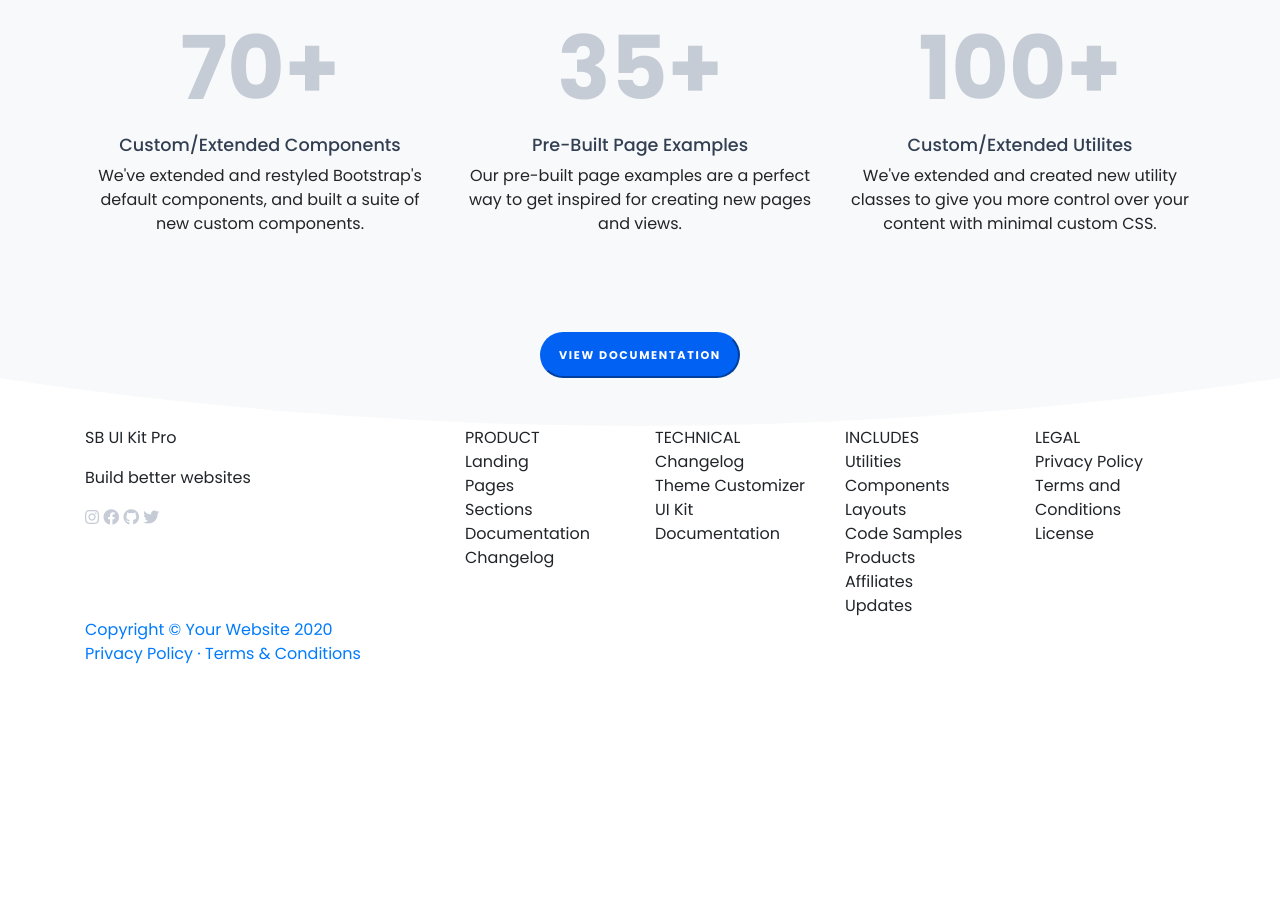
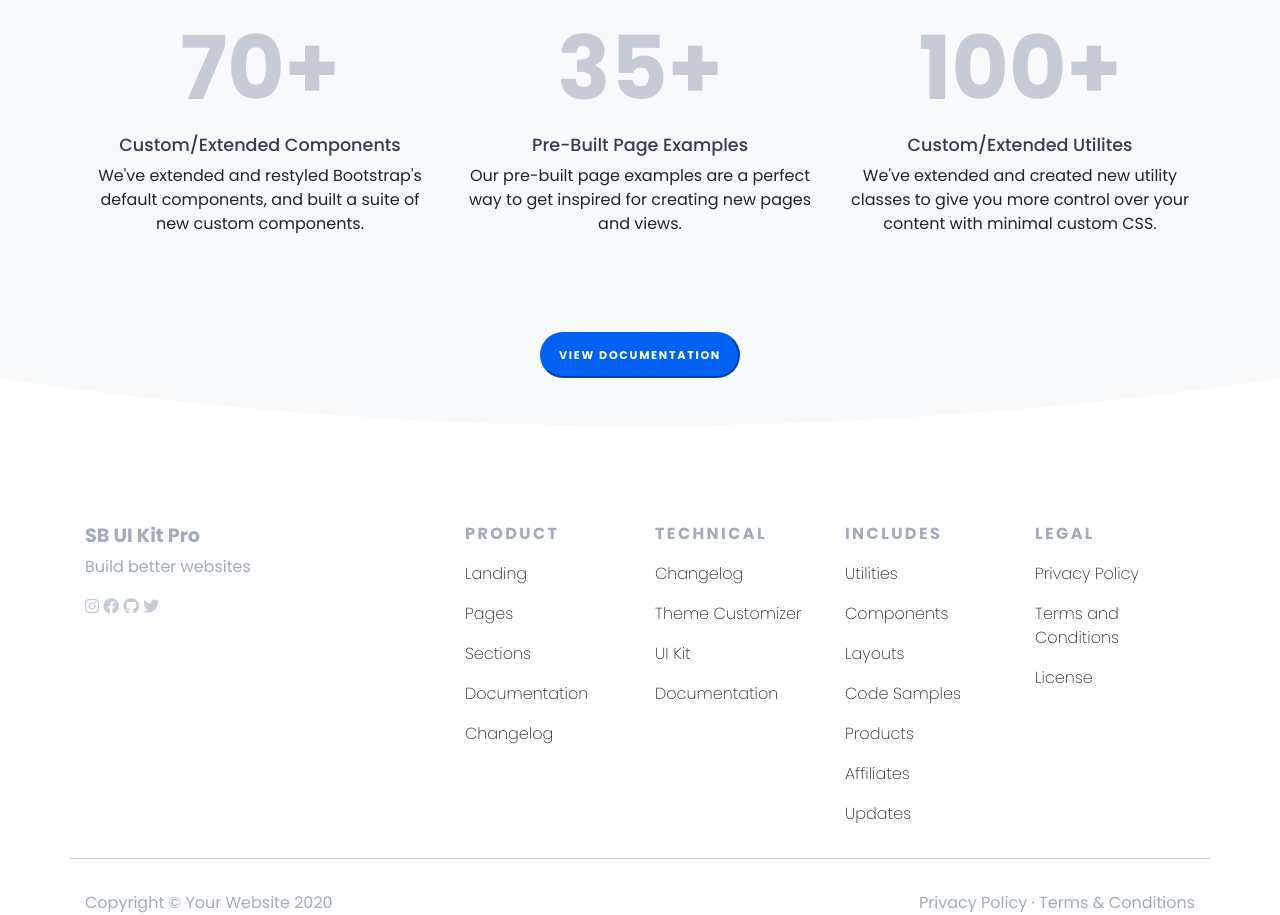
Before and after one commit to macielgaleano/HackAcademy, a plain HTML site: page Ejercicios/index.html in a window 1280 px wide. Shown: the part 4460-5375 px from the top of the page. Before the commit the page ends 5126 px from the top, so only its background shows below. Drawn offline with nearby package versions, Linux system fonts and the light colour scheme; files whose address does not match are found by name.

Commit message:
HTML finished

```diff
--- a/Ejercicios/index.html
+++ b/Ejercicios/index.html
@@ -648,7 +648,7 @@
 </div>
 <footer>
     <div class="container">
-        <div class="row">
+        <div class="row margin-footer">
             <div class="col-4">
                <p class="footer-main-text">SB UI Kit Pro</p>
                <p class="footer-normal-text">Build better websites</p>
@@ -690,14 +690,17 @@
                 <div class="footer-option">Terms and Conditions</div>
                 <div class="footer-option">License</div>
             </div>
-            <hr>
-            <div class="col-12">
-                <div class="copyright">
+            <div class=" col-12 footer-space">
+
+            </div>
+            <div class=" col-12 footer-line">
+
+            </div>
+            <div class="col-12 ">
+                <div class="copyright d-flex justify-content-between ">
                     <a href="">
                         Copyright © Your Website 2020
                     </a>
-                </div>
-                <div class="div policy">
                     <a href="">
                         Privacy Policy · Terms & Conditions
                     </a>
--- a/Ejercicios/style.css
+++ b/Ejercicios/style.css
@@ -380,8 +380,60 @@ body {
 
 footer {
   background-color: white;
+  padding-top: 6rem !important;
+}
+
+.footer-space {
+  background-color: white;
+  padding-bottom: 2rem !important;
+}
+
+.footer-line {
+  border-top: #c5ccd6 solid 1px;
+  padding-top: 2rem !important;
 }
 
 .icons i {
   color: #c5ccd6 !important;
 }
+
+.footer-main-text {
+  font-size: 1.2rem;
+  font-weight: bold;
+  margin-bottom: 0.25rem;
+  color: #a2acba;
+  display: block;
+}
+.footer-normal-text {
+  margin-bottom: 1rem !important;
+  color: #a2acba;
+  display: block;
+}
+
+.footer-title {
+  font-weight: 700;
+  letter-spacing: 0.15em;
+  text-transform: uppercase;
+  color: #a2acba;
+  display: block;
+}
+
+.footer-option {
+  text-decoration: none;
+  color: #a2acba;
+  background-color: transparent;
+  font-weight: 200;
+  color: inherit !important;
+  cursor: pointer;
+  line-height: 1.5;
+  margin-top: 1rem;
+}
+
+.footer-option:hover {
+  cursor: pointer;
+  text-decoration: underline;
+}
+
+.copyright a {
+  color: #a2acba;
+}
```
